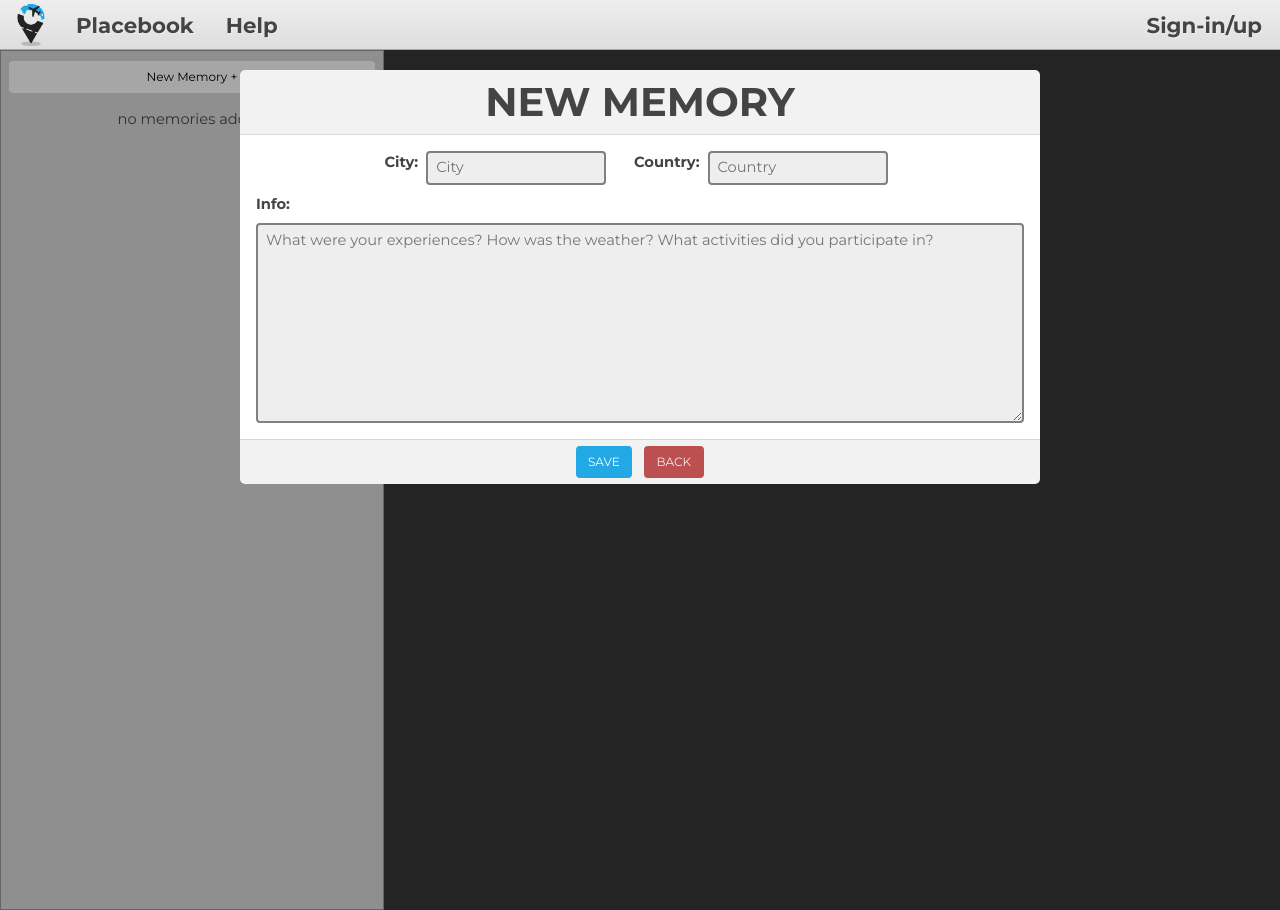
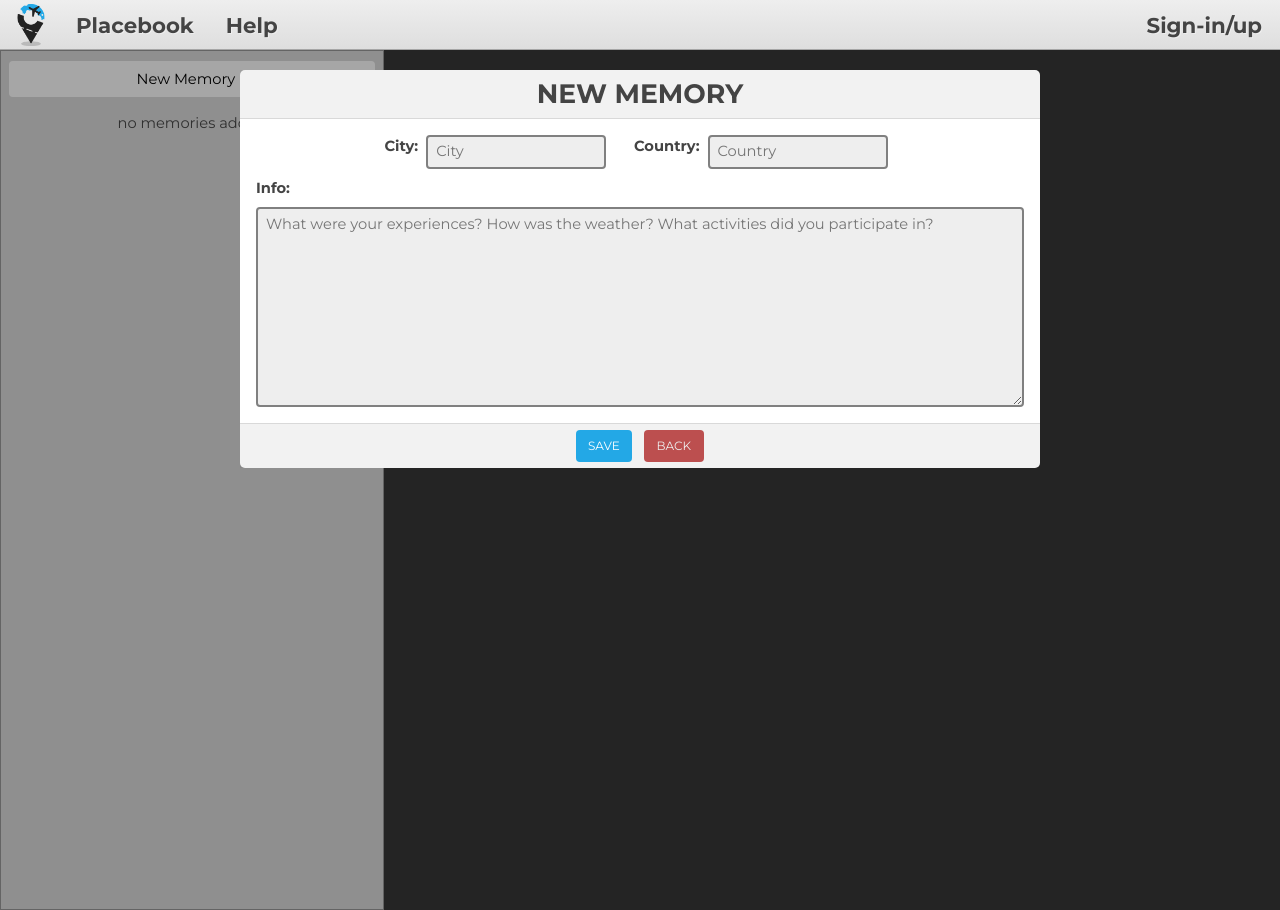
Before and after one commit to kayvandenaker/placebook, a Django app: page /add/ in a window 1280 px wide. Run offline with Django 3.2, Linux system fonts and the light colour scheme; data that the repository does not hold is empty; some libraries are stand-ins or nearby versions.

Commit message:
js added for edit/new memory window

```diff
--- a/places/static/css/style.css
+++ b/places/static/css/style.css
@@ -129,7 +129,7 @@ h1 {
   font-family: 'Montserrat' !important;
   font-weight: 700 !important;
   color: #444 !important;
-  font-size: 18pt;
+  font-size: 20pt !important;
 }
 
 h2 {
@@ -376,6 +376,7 @@ the same amount for the map*/
 
 .btn-tertiary {
   width: 100%;
+  font-size: 11pt !important;
 } .btn-tertiary:hover, .btn-tertiary:focus, .btn-tertiary:active {
   background-color: #f8f8f8;
 }
--- a/places/static/js/main.js
+++ b/places/static/js/main.js
@@ -1,11 +1,15 @@
-// Get the modal
 var container_dark = document.getElementById('dark-container');
 
-// When the user clicks anywhere outside of the modal, close it
 window.onclick = function(event) {
     if (event.target == container_dark) {
-        container_dark.style.display = "none";
+        disable_input();
+        location.href="/";
     }
+}
+
+// will make page seem to load faster
+function disable_input() {
+  container_dark.style.display = "none";
 }
 
 $(document).ready(function(){
@@ -19,6 +23,10 @@ $(document).ready(function(){
     return false;
   });
 
+  $('#back').on('click', function() {
+    disable_input();
+  });
+
   $(document).on('click', '.mapbutton', function() {
     // var val1 = $(this).siblings('h2').text().split(' ').join('+');
     var val1 = $(this).closest('.card').find('#location').text().split(' ').join('+');
--- a/places/templates/places/edit_form.html
+++ b/places/templates/places/edit_form.html
@@ -14,7 +14,7 @@
 
       <div class="card-bottom">
         <button class='btn btn-primary' type="submit">SAVE</button>
-        <a href="{% url 'index' %}" class='btn btn-secundary'>BACK</a>
+        <a href="{% url 'index' %}" class='btn btn-secundary' id="back">BACK</a>
       </div>
     </form>
   </div>
--- a/places/templates/places/memory_form.html
+++ b/places/templates/places/memory_form.html
@@ -4,7 +4,7 @@
 <div id="dark-container">
   <div class="inputcard animation-slide">
     <div class="card-top">
-      <h1 class="h1 centerize country">NEW MEMORY</h1>
+      <h1 class="centerize">NEW MEMORY</h1>
     </div>
     <!-- create the cards -->
     <form action="" method="post" enctype="multipart/form-data">
@@ -14,7 +14,7 @@
 
       <div class="card-bottom">
         <button class='btn btn-primary' type="submit">SAVE</button>
-        <a href="{% url 'index' %}" class='btn btn-secundary'>BACK</a>
+        <a href="{% url 'index' %}" class='btn btn-secundary' id="back">BACK</a>
       </div>
     </form>
   </div>
```
